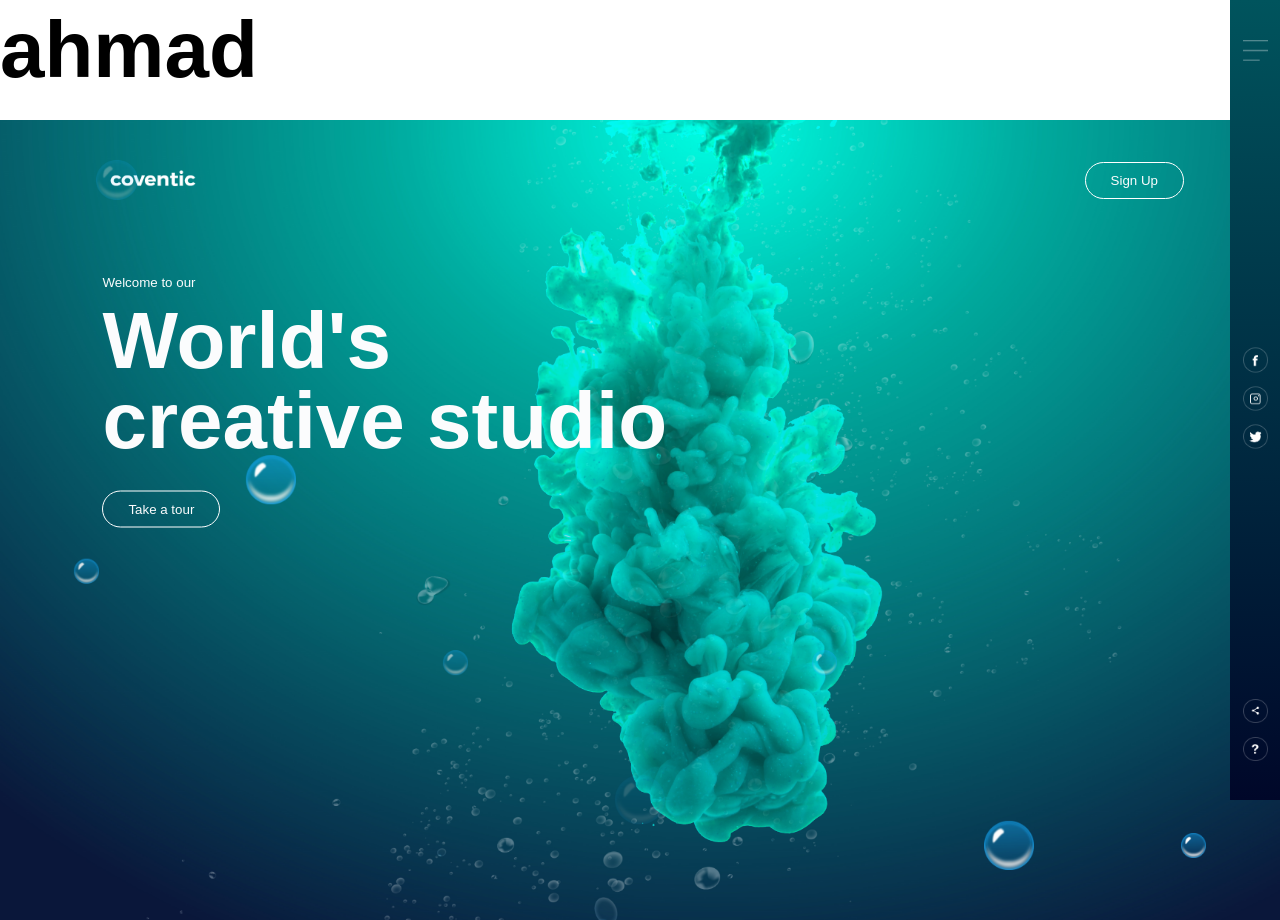
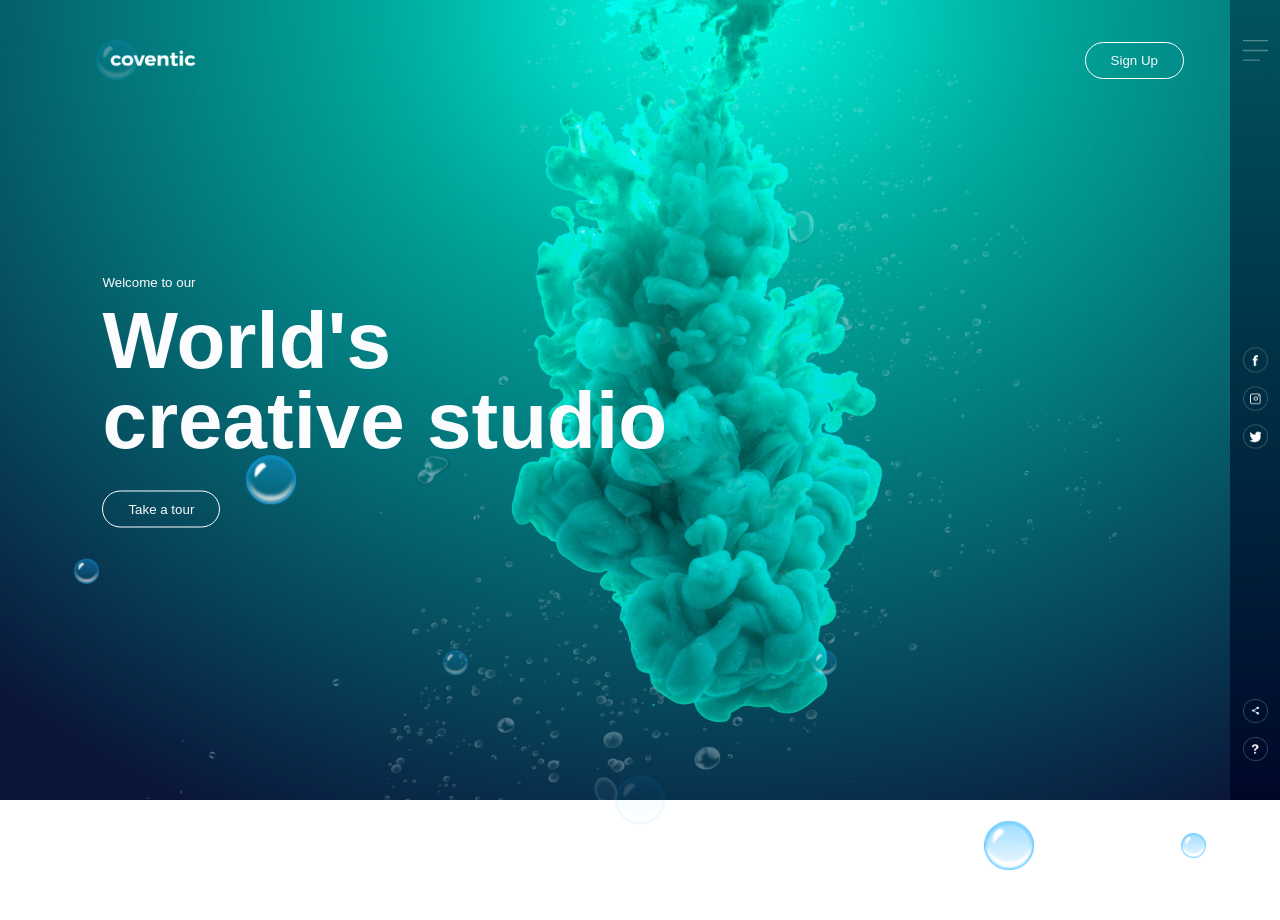
Before and after one commit to mahmadasghar/coventic-webpage-images, a plain HTML site: page index.html in a window 1280 px wide. After the commit the page ends 870 px from the top, so only its background shows below. Drawn offline with Linux system fonts and the light colour scheme.

Commit message:
Update index.html

```diff
--- a/index.html
+++ b/index.html
@@ -7,9 +7,7 @@
     <link rel="stylesheet" href="style.css">
 </head>
 <body>
-    <div class="container">
-        <h1>ahmad</h1>
-    </div>
+
     <div class="hero">
         <div class="navbar">
             <img src="logo.png" class="logo">
```
